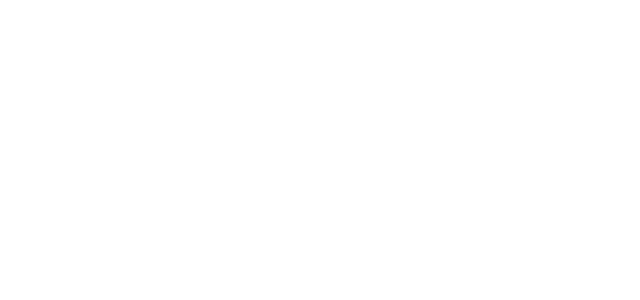
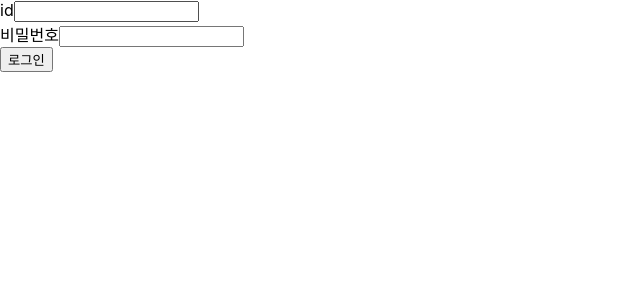
Before and after one commit to CrashLab-2022/ERIC-A-web-frontend-nuxtjs, a Nuxt app: page /user/signin in a window 1280 px wide. Before the commit this address had no page. Shown: the top 300 px of the page, without its empty margins (0-640 px from the left). Built offline with nearby package versions, Linux system fonts and the light colour scheme.

Commit message:
feat: 로그인 구현

```diff
--- /dev/null
+++ b/pages/user/signin.vue
@@ -0,0 +1,50 @@
+<template>
+    <div class="container">
+        <form @submit.prevent="submitForm">
+            <div>
+                <label for="phoneNumber">id</label>
+                <input type="text" id="phoneNumber" v-model="phoneNumber" />
+            </div>
+            <div>
+                <label for="password">비밀번호</label>
+                <input type="password" id="password" v-model="password" />
+            </div>
+            <button type="submit">로그인</button>
+        </form>
+    </div>
+</template>
+
+<script>
+export default {
+    name: 'SignupForm',
+    data() {
+        return {
+            phoneNumber: null,
+            password: '',
+        };
+    },
+    methods: {
+        submitForm() {
+            const userData = {
+                phoneNumber: this.phoneNumber,
+                password: this.password,
+            };
+            this.$axios.defaults.withCredentials = true
+            this.$axios.post('user/signin', userData)
+                .then(function (res) {
+                    if (res.status == 200) {
+                        $nuxt.$router.push('/main');
+                    }
+                    else {
+                        alert('아이디와 비밀번호를 확인해 주세요.');
+                    }
+                }).catch(function (err) {
+                    alert('로그인 오류');
+                    console.log(err);
+                });
+        }
+    },
+};
+</script>
+
+<style scoped></style>
```
